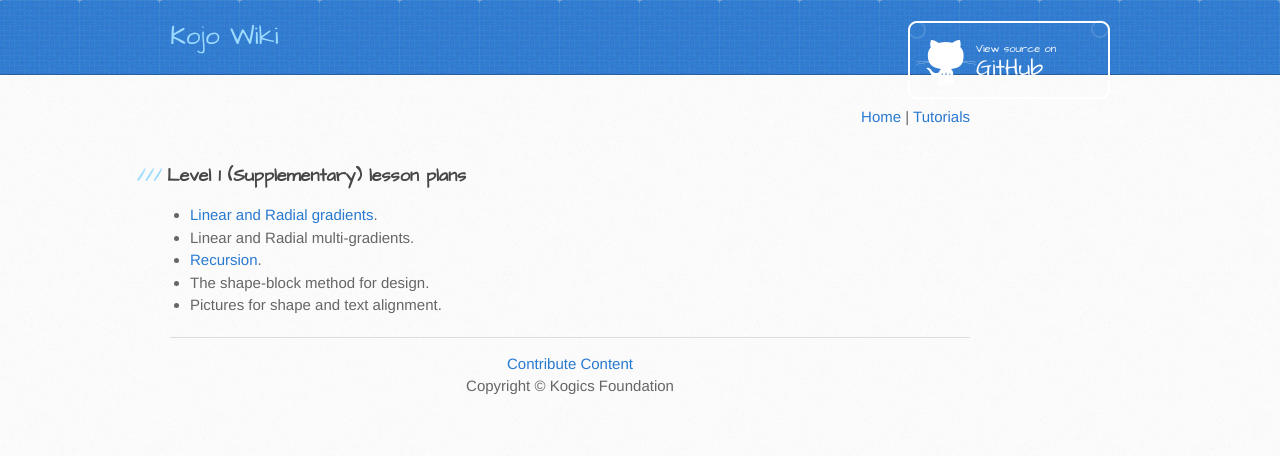
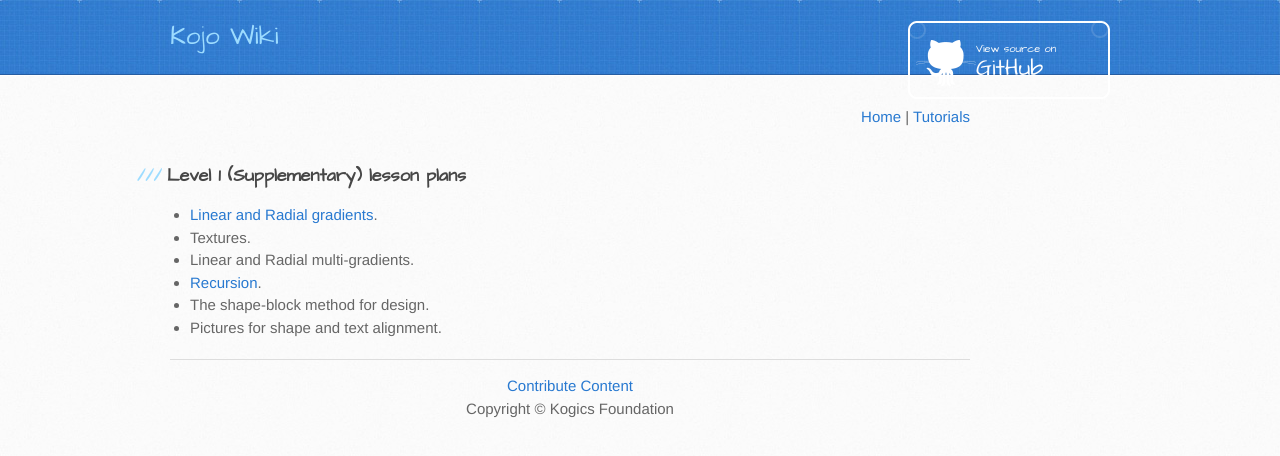
Before and after one commit to kojodoc/kojodoc.github.io, a Jekyll site: the page built from tutorials/lessons-level1-sup/index.md, in a window 1280 px wide. Shown: the top 456 px of the page. Built offline with Jekyll 4.4.1, drawn with Linux system fonts in a browser that asks for light colours; our own code applies the rules of GitHub Pages for plain Markdown files; the repository's description, which GitHub fills in, is left out.

Commit message:
Add to lesson plans.

```diff
--- a/tutorials/lessons-level1-sup/index.md
+++ b/tutorials/lessons-level1-sup/index.md
@@ -5,6 +5,7 @@
 ### Level 1 (Supplementary) lesson plans
 
 * [Linear and Radial gradients](linear-radial-gradients.html).
+* Textures.
 * Linear and Radial multi-gradients.
 * [Recursion](recursion.html).
 * The shape-block method for design.
```
